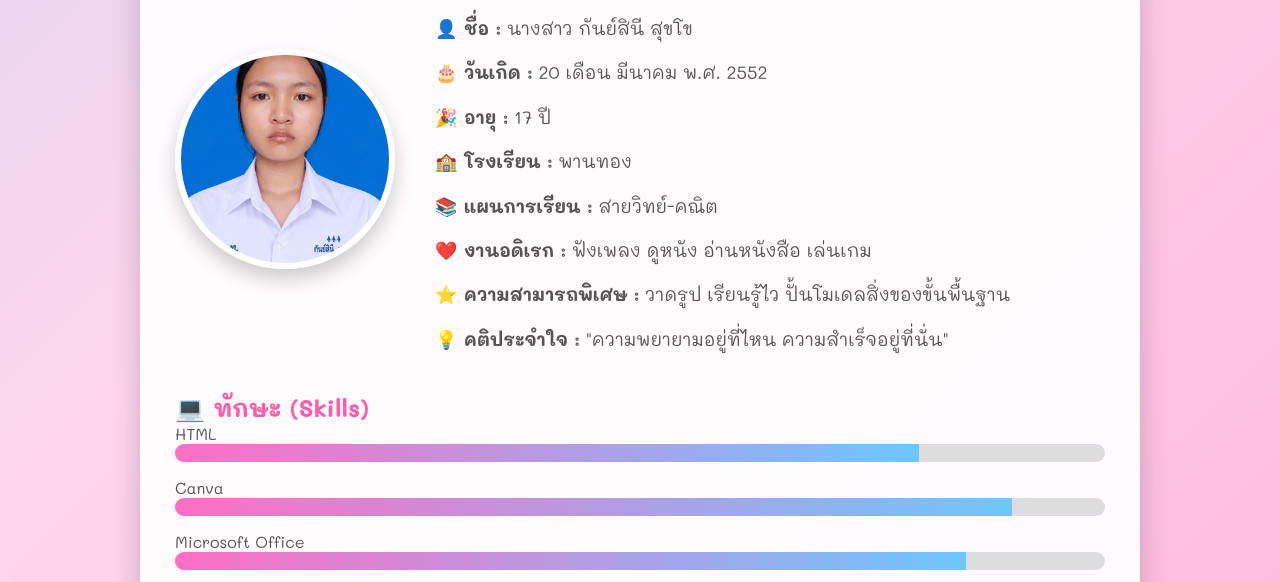
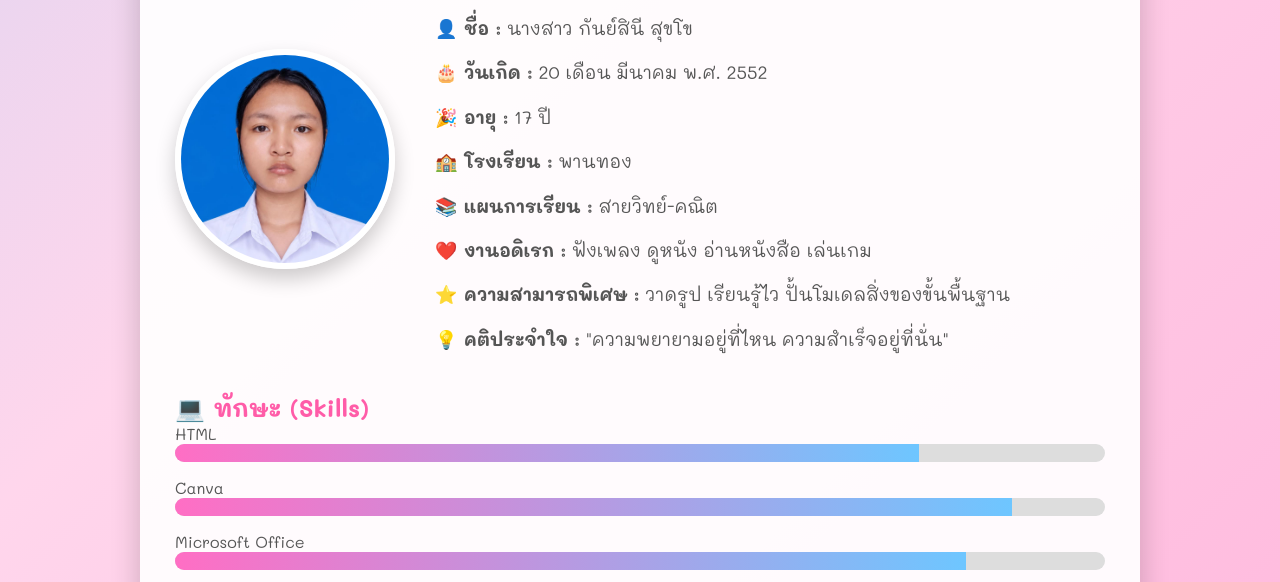
Before and after one commit to 14455-source/Kansinee, a plain HTML site: page profile.html in a window 1280 px wide. Shown: the part 185-767 px from the top of the page. Drawn offline with Linux system fonts and the light colour scheme.

Commit message:
Update profile.html

```diff
--- a/profile.html
+++ b/profile.html
@@ -138,7 +138,7 @@ color:white;
 
 <div class="profile">
 
-<img src="images/koohodngai.jpg" alt="รูปของฉัน">
+<img src="images/rubnongaoey.jpg" alt="รูปของฉัน">
 
 <div class="info">
 
```
